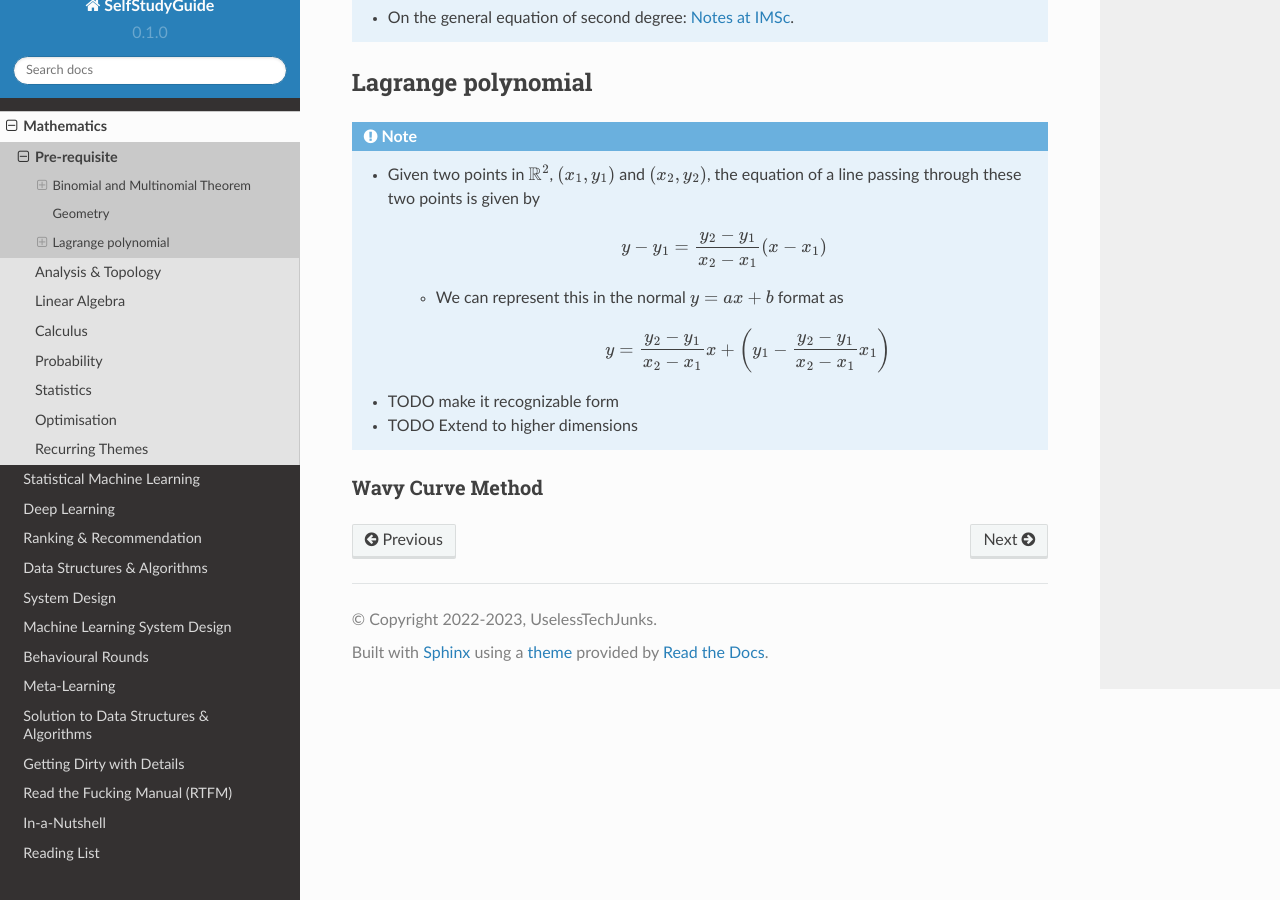
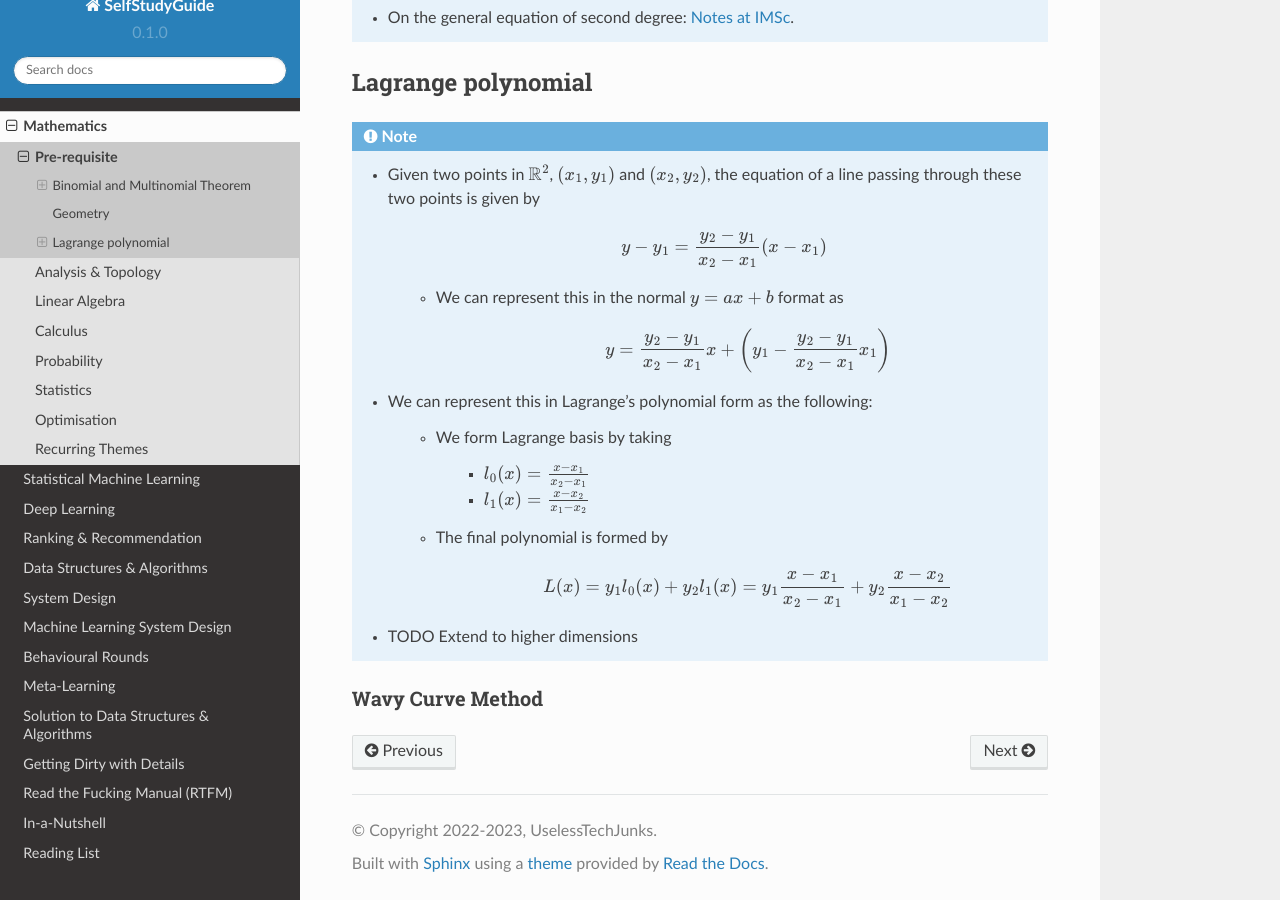
Before and after one commit to uselesstechjunks/leetcode, a Sphinx documentation site: the page built from docs/source/math/prereq.rst, in a window 1280 px wide and 900 px high, scrolled down 1712 px. Built offline with Sphinx 7.4.7 and the Read the Docs theme 2.0.0, drawn with Linux system fonts in a browser that asks for light colours.

Commit message:
Update prereq.rst

```diff
--- a/docs/source/math/prereq.rst
+++ b/docs/source/math/prereq.rst
@@ -63,7 +63,15 @@ Lagrange polynomial
 		* We can represent this in the normal :math:`y=ax+b` format as
 
 			.. math:: y=\frac{y_2-y_1}{x_2-x_1}x+\left(y_1-\frac{y_2-y_1}{x_2-x_1}x_1\right)
-	* TODO make it recognizable form
+	* We can represent this in Lagrange's polynomial form as the following:
+
+		* We form Lagrange basis by taking
+
+			* :math:`l_0(x)=\frac{x-x_1}{x_2-x_1}`
+			* :math:`l_1(x)=\frac{x-x_2}{x_1-x_2}`
+		* The final polynomial is formed by
+
+			.. math:: L(x)=y_1 l_0(x)+y_2 l_1(x)=y_1\frac{x-x_1}{x_2-x_1}+y_2\frac{x-x_2}{x_1-x_2}
 	* TODO Extend to higher dimensions
 
 Wavy Curve Method
```
